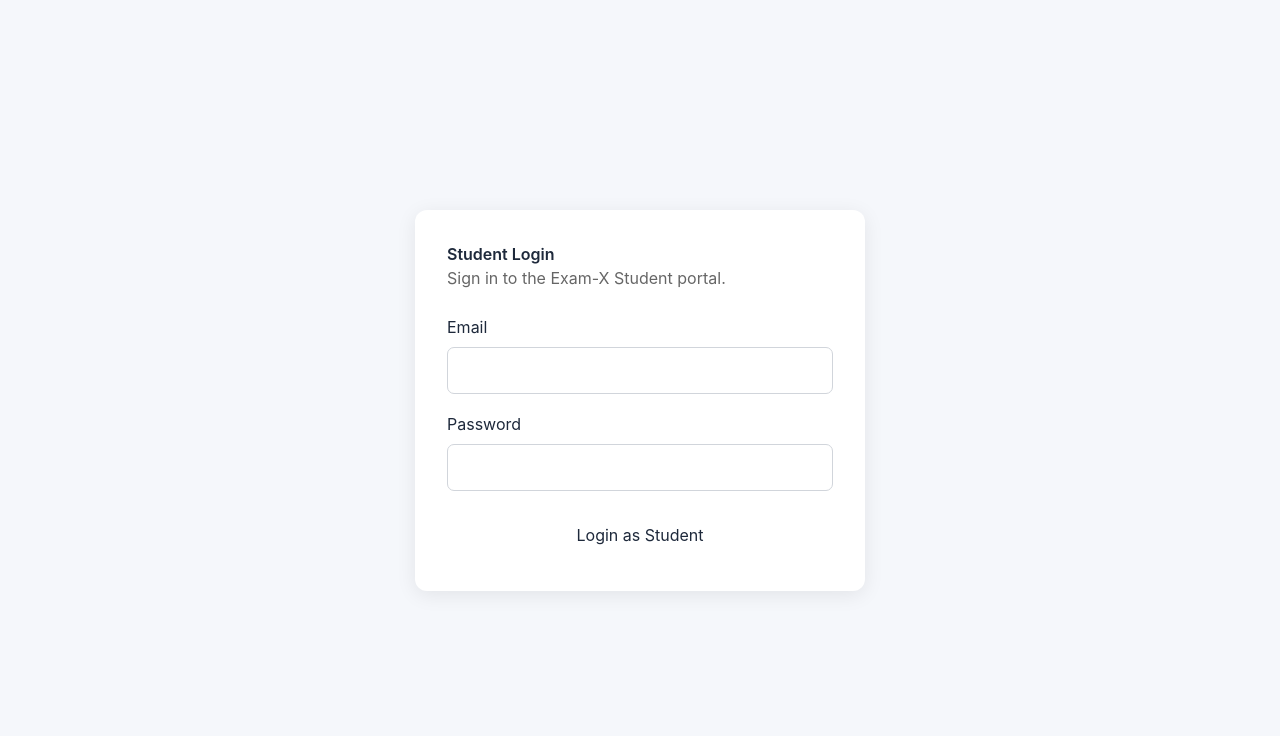
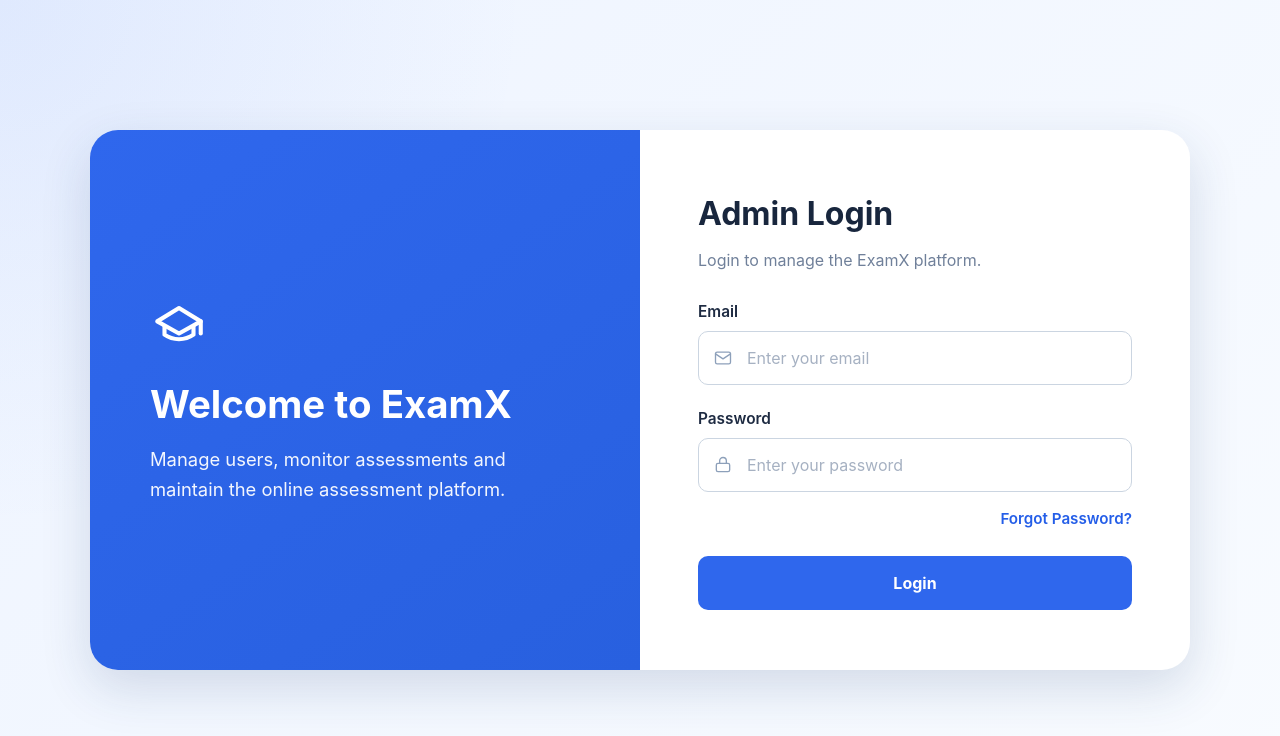
Before and after one commit to aarsha-divvi/Exam-X-Online-Assessment-Platform, a React (Vite) app: page /admin/login in a window 1280 px wide. Shown: the top 736 px of the page. Built offline with nearby package versions, Linux system fonts and the light colour scheme.

Commit message:
Style faculty and admin login pages

```diff
--- /dev/null
+++ b/src/pages/RoleLogin.css
@@ -0,0 +1,246 @@
+.role-login-page {
+  min-height: 100vh;
+  width: 100%;
+  display: flex;
+  align-items: center;
+  justify-content: center;
+  padding: 32px;
+  box-sizing: border-box;
+  background:
+    radial-gradient(circle at top left, rgba(48, 104, 240, 0.08), transparent 35%),
+    linear-gradient(135deg, #eef4ff 0%, #f8fbff 100%);
+}
+
+.role-login-card {
+  width: min(1100px, 100%);
+  min-height: 540px;
+  display: grid;
+  grid-template-columns: 1fr 1fr;
+  background: #ffffff;
+  border-radius: 28px;
+  overflow: hidden;
+  box-shadow: 0 18px 50px rgba(34, 61, 115, 0.16);
+}
+
+/* LEFT */
+
+.role-login-left {
+  display: flex;
+  flex-direction: column;
+  justify-content: center;
+  padding: 60px;
+  background: linear-gradient(145deg, #2f67ed 0%, #2860df 100%);
+  color: white;
+}
+
+.role-login-cap {
+  margin-bottom: 28px;
+}
+
+.role-login-left h2 {
+  margin: 0 0 18px;
+  font-size: 2.4rem;
+  line-height: 1.15;
+  font-weight: 700;
+}
+
+.role-login-left p {
+  margin: 0;
+  max-width: 440px;
+  font-size: 1.15rem;
+  line-height: 1.65;
+  color: rgba(255, 255, 255, 0.94);
+}
+
+/* RIGHT */
+
+.role-login-right {
+  padding: 56px 58px;
+  display: flex;
+  flex-direction: column;
+  justify-content: center;
+}
+
+.role-login-right h1 {
+  margin: 0;
+  color: #18263d;
+  font-size: 2rem;
+  font-weight: 700;
+}
+
+.role-login-subtitle {
+  margin: 10px 0 28px;
+  color: #70809a;
+  font-size: 1rem;
+}
+
+.role-login-right label {
+  display: block;
+  margin: 0 0 8px;
+  color: #1e2b42;
+  font-size: 0.96rem;
+  font-weight: 600;
+}
+
+.role-input-wrapper {
+  display: flex;
+  align-items: center;
+  width: 100%;
+  height: 54px;
+  margin-bottom: 22px;
+  border: 1px solid #cbd5e1;
+  border-radius: 10px;
+  background: #ffffff;
+  box-sizing: border-box;
+  transition: border-color 0.2s, box-shadow 0.2s;
+}
+
+.role-input-wrapper:focus-within {
+  border-color: #2f67ed;
+  box-shadow: 0 0 0 3px rgba(47, 103, 237, 0.1);
+}
+
+.role-input-icon {
+  width: 48px;
+  display: flex;
+  align-items: center;
+  justify-content: center;
+  color: #8da0ba;
+  flex-shrink: 0;
+}
+
+.role-input-wrapper input {
+  flex: 1;
+  height: 100%;
+  border: none;
+  outline: none;
+  background: transparent;
+  padding: 0 14px 0 0;
+  color: #172238;
+  font-size: 1rem;
+  box-sizing: border-box;
+}
+
+.role-input-wrapper input::placeholder {
+  color: #a6b1c2;
+}
+
+.role-forgot {
+  display: flex;
+  justify-content: flex-end;
+  margin-top: -6px;
+  margin-bottom: 26px;
+}
+
+.role-forgot button {
+  border: none;
+  background: transparent;
+  color: #245ee8;
+  font-size: 0.95rem;
+  font-weight: 600;
+  cursor: pointer;
+  padding: 0;
+}
+
+.role-forgot button:hover {
+  text-decoration: underline;
+}
+
+.role-login-button {
+  width: 100%;
+  height: 54px;
+  border: none;
+  border-radius: 10px;
+  background: #2f67ed;
+  color: white;
+  font-size: 1rem;
+  font-weight: 700;
+  cursor: pointer;
+  transition: background 0.2s, transform 0.15s;
+}
+
+.role-login-button:hover {
+  background: #2458d1;
+}
+
+.role-login-button:active {
+  transform: translateY(1px);
+}
+
+.role-login-button:disabled {
+  opacity: 0.65;
+  cursor: not-allowed;
+}
+
+.role-login-error {
+  margin-bottom: 18px;
+  padding: 11px 14px;
+  border-radius: 8px;
+  background: #fff0f0;
+  color: #b42318;
+  border: 1px solid #f2b8b5;
+  font-size: 0.92rem;
+}
+
+.role-register-text {
+  margin: 26px 0 0;
+  text-align: center;
+  color: #74839b;
+  font-size: 0.95rem;
+}
+
+.role-register-text button {
+  border: none;
+  background: transparent;
+  color: #1f56d4;
+  font-weight: 700;
+  cursor: pointer;
+  padding: 0;
+}
+
+@media (max-width: 850px) {
+  .role-login-page {
+    padding: 18px;
+  }
+
+  .role-login-card {
+    grid-template-columns: 1fr;
+    max-width: 560px;
+  }
+
+  .role-login-left {
+    padding: 38px 34px;
+    min-height: 280px;
+  }
+
+  .role-login-left h2 {
+    font-size: 2rem;
+  }
+
+  .role-login-right {
+    padding: 38px 34px;
+  }
+}
+
+@media (max-width: 520px) {
+  .role-login-page {
+    padding: 10px;
+  }
+
+  .role-login-left,
+  .role-login-right {
+    padding: 28px 22px;
+  }
+
+  .role-login-left h2 {
+    font-size: 1.7rem;
+  }
+
+  .role-login-left p {
+    font-size: 1rem;
+  }
+
+  .role-login-right h1 {
+    font-size: 1.65rem;
+  }
+}
--- a/src/pages/RoleLogin.jsx
+++ b/src/pages/RoleLogin.jsx
@@ -1,15 +1,18 @@
 import { useState } from "react";
-import { useNavigate } from "react-router-dom";
+import { useLocation, useNavigate } from "react-router-dom";
+import "./RoleLogin.css";
 
 const API_URL = "http://localhost:5000";
 
-function RoleLogin({ role }) {
+function RoleLogin() {
   const navigate = useNavigate();
+  const location = useLocation();
 
-  const [email, setEmail] = useState("");
-  const [password, setPassword] = useState("");
-  const [error, setError] = useState("");
-  const [loading, setLoading] = useState(false);
+  const role = location.pathname.startsWith("/admin")
+    ? "admin"
+    : location.pathname.startsWith("/faculty")
+      ? "faculty"
+      : "student";
 
   const roleName =
     role === "admin"
@@ -17,6 +20,49 @@
       : role === "faculty"
         ? "Faculty"
         : "Student";
+
+  const getContent = () => {
+    if (role === "faculty") {
+      return {
+        title: "Faculty Login",
+        subtitle: "Login to manage your assessments.",
+        welcome: "Welcome to ExamX",
+        description:
+          "Create exams, manage questions, schedule assessments and track student performance.",
+        button: "Login",
+        registerText: "",
+      };
+    }
+
+    if (role === "admin") {
+      return {
+        title: "Admin Login",
+        subtitle: "Login to manage the ExamX platform.",
+        welcome: "Welcome to ExamX",
+        description:
+          "Manage users, monitor assessments and maintain the online assessment platform.",
+        button: "Login",
+        registerText: "",
+      };
+    }
+
+    return {
+      title: "Student Login",
+      subtitle: "Login to continue your assessment journey.",
+      welcome: "Welcome to ExamX",
+      description:
+        "Take online assessments, track your performance and improve your skills.",
+      button: "Login",
+      registerText: "Don't have an account?",
+    };
+  };
+
+  const content = getContent();
+
+  const [email, setEmail] = useState("");
+  const [password, setPassword] = useState("");
+  const [error, setError] = useState("");
+  const [loading, setLoading] = useState(false);
 
   const handleLogin = async (event) => {
     event.preventDefault();
@@ -49,10 +95,9 @@
         throw new Error("Invalid login response from server");
       }
 
-      // Make sure the account belongs to the portal being used.
       if (user.role !== role) {
         throw new Error(
-          `This account is a ${user.role} account. Please use the correct login.`
+          `This account is registered as ${user.role}. Please use the correct login.`
         );
       }
 
@@ -66,104 +111,152 @@
       } else {
         navigate("/student/dashboard", { replace: true });
       }
-    } catch (error) {
-      setError(error.message || "Unable to connect to backend");
+    } catch (err) {
+      setError(err.message || "Unable to connect to backend");
     } finally {
       setLoading(false);
     }
   };
 
   return (
-    <div
-      style={{
-        minHeight: "100vh",
-        display: "flex",
-        alignItems: "center",
-        justifyContent: "center",
-        background: "#f5f7fb",
-        padding: "20px",
-        boxSizing: "border-box",
-      }}
+    <div className="role-login-page">
+      <div className="role-login-card">
+
+        {/* LEFT PANEL */}
+        <div className="role-login-left">
+          <div className="role-login-cap">
+            <svg
+              width="58"
+              height="58"
+              viewBox="0 0 24 24"
+              fill="none"
+              stroke="white"
+              strokeWidth="1.7"
+              strokeLinecap="round"
+              strokeLinejoin="round"
             >
-      <form
-        onSubmit={handleLogin}
-        style={{
-          width: "100%",
-          maxWidth: "450px",
-          background: "#ffffff",
-          padding: "32px",
-          borderRadius: "12px",
-          boxShadow: "0 4px 20px rgba(0, 0, 0, 0.08)",
-        }}
-      >
-        <h1>{roleName} Login</h1>
+              <path d="M3 10.5 12 5l9 5.5-9 5-9-5Z" />
+              <path d="M6 12.5V16c3.5 2.5 8.5 2.5 12 0v-3.5" />
+              <path d="M21 10.5v5" />
+            </svg>
+          </div>
 
-        <p style={{ color: "#666", marginBottom: "25px" }}>
-          Sign in to the Exam-X {roleName} portal.
+          <h2>{content.welcome}</h2>
+
+          <p>{content.description}</p>
+        </div>
+
+        {/* RIGHT PANEL */}
+        <div className="role-login-right">
+
+          <h1>{content.title}</h1>
+
+          <p className="role-login-subtitle">
+            {content.subtitle}
           </p>
 
           {error && (
-          <div
-            style={{
-              color: "#b00020",
-              background: "#ffe8e8",
-              padding: "10px",
-              borderRadius: "6px",
-              marginBottom: "16px",
-            }}
-          >
+            <div className="role-login-error">
               {error}
             </div>
           )}
 
+          <form onSubmit={handleLogin}>
+
+            {/* EMAIL */}
             <label htmlFor="email">Email</label>
+
+            <div className="role-input-wrapper">
+              <span className="role-input-icon">
+                <svg
+                  width="20"
+                  height="20"
+                  viewBox="0 0 24 24"
+                  fill="none"
+                  stroke="currentColor"
+                  strokeWidth="1.6"
+                  strokeLinecap="round"
+                  strokeLinejoin="round"
+                >
+                  <rect x="3" y="5" width="18" height="14" rx="2" />
+                  <path d="m3 7 9 6 9-6" />
+                </svg>
+              </span>
 
               <input
                 id="email"
                 type="email"
+                placeholder="Enter your email"
                 value={email}
-          onChange={(event) => setEmail(event.target.value)}
+                onChange={(e) => setEmail(e.target.value)}
                 required
-          style={{
-            display: "block",
-            width: "100%",
-            padding: "12px",
-            marginTop: "8px",
-            marginBottom: "18px",
-            boxSizing: "border-box",
-          }}
               />
+            </div>
 
+            {/* PASSWORD */}
             <label htmlFor="password">Password</label>
+
+            <div className="role-input-wrapper">
+              <span className="role-input-icon">
+                <svg
+                  width="20"
+                  height="20"
+                  viewBox="0 0 24 24"
+                  fill="none"
+                  stroke="currentColor"
+                  strokeWidth="1.6"
+                  strokeLinecap="round"
+                  strokeLinejoin="round"
+                >
+                  <rect x="4" y="10" width="16" height="10" rx="2" />
+                  <path d="M8 10V7a4 4 0 0 1 8 0v3" />
+                </svg>
+              </span>
 
               <input
                 id="password"
                 type="password"
+                placeholder="Enter your password"
                 value={password}
-          onChange={(event) => setPassword(event.target.value)}
+                onChange={(e) => setPassword(e.target.value)}
                 required
-          style={{
-            display: "block",
-            width: "100%",
-            padding: "12px",
-            marginTop: "8px",
-            marginBottom: "20px",
-            boxSizing: "border-box",
-          }}
               />
+            </div>
+
+            <div className="role-forgot">
+              <button
+                type="button"
+                onClick={() =>
+                  setError("Password reset is not implemented yet.")
+                }
+              >
+                Forgot Password?
+              </button>
+            </div>
 
             <button
               type="submit"
+              className="role-login-button"
               disabled={loading}
-          style={{
-            width: "100%",
-            padding: "12px",
-            cursor: loading ? "not-allowed" : "pointer",
-          }}
             >
-          {loading ? "Signing in..." : `Login as ${roleName}`}
+              {loading ? "Logging in..." : content.button}
             </button>
+
+            {content.registerText && (
+              <p className="role-register-text">
+                {content.registerText}{" "}
+                <button
+                  type="button"
+                  onClick={() => navigate("/student/register")}
+                >
+                  Register
+                </button>
+              </p>
+            )}
+
           </form>
+        </div>
+      </div>
     </div>
   );
 }
```
Lines whose indentation alone changed are shown as unchanged.
